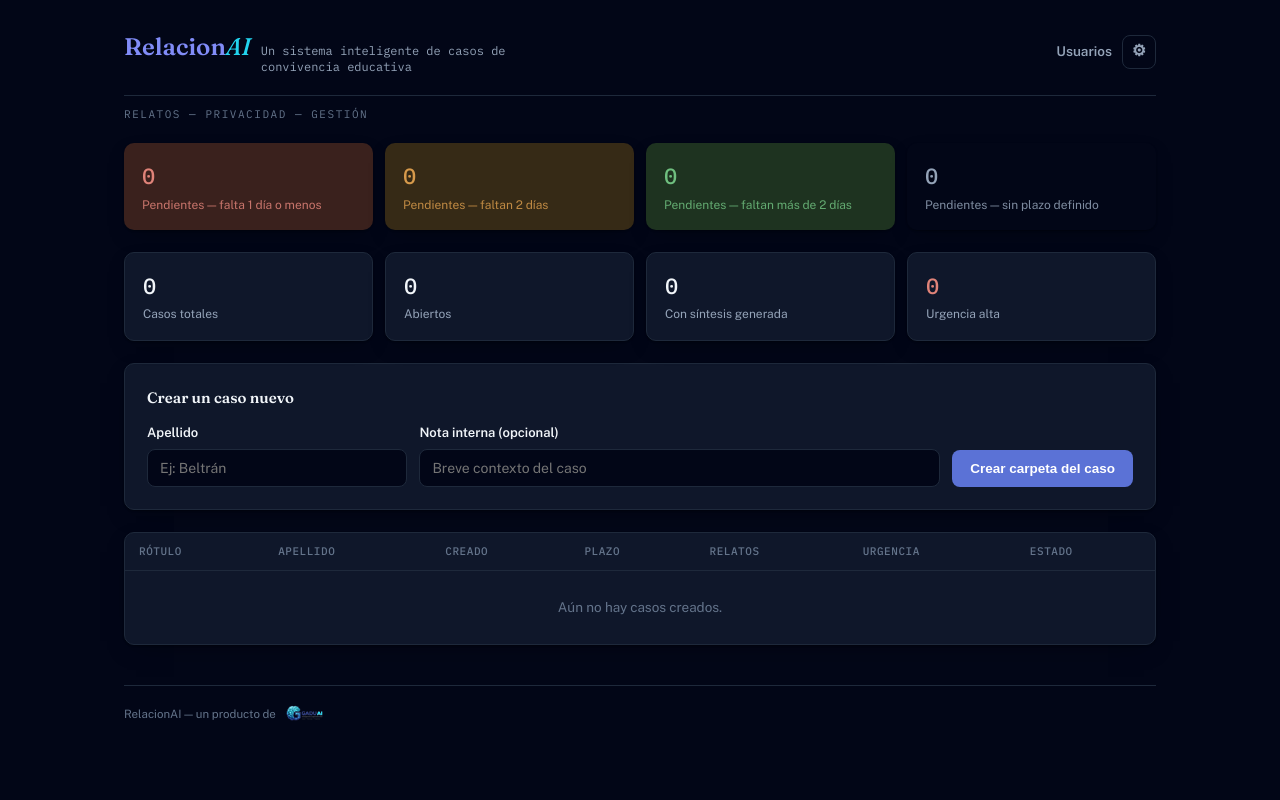
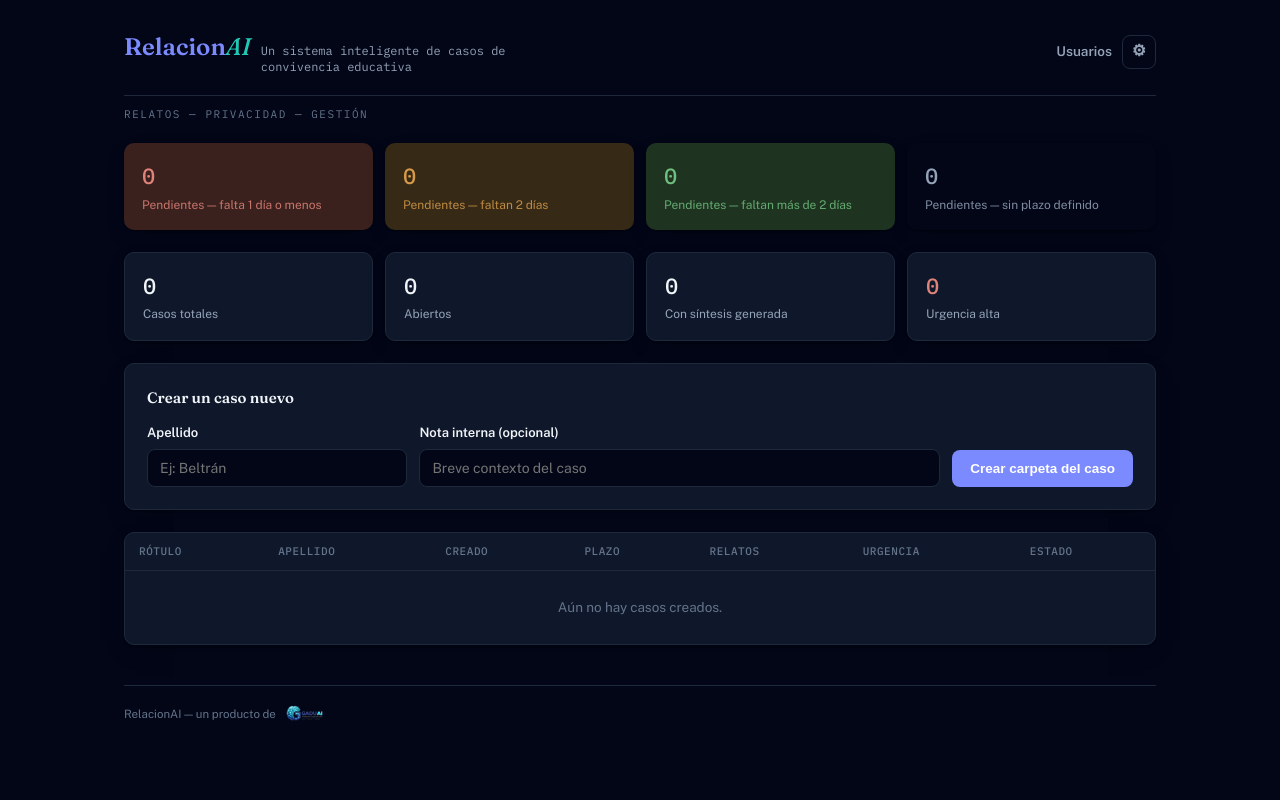
Before and after one commit to humbertoski26/Relacionai, a Flask app: page /encargado in a window 1280 px wide. Run offline with Flask 3, Linux system fonts and the light colour scheme; the visitor is signed in with stand-in values (Sample User, id 1); data comes from the database, SQL or seed files in the repository; data that the repository does not hold is empty; some libraries are stand-ins or nearby versions.

Commit message:
Nueva identidad visual: Paleta Inteligencia Educativa
Relacionai sigue el mismo tema (claro/oscuro) que GADUAI, así que
también sigue su paleta oficial: azul marino #0C0B70, azul intenso
#0034DA, turquesa IA #20C9B5, violeta #8B5CF6.

- Modo oscuro: variantes claras de azul intenso/turquesa IA para
  legibilidad de texto sobre fondo oscuro (mismo patrón ya usado acá
  desde la Fase 7).
- Modo claro: hex reales de la paleta — con una salvedad real de
  contraste: la turquesa IA oficial (#20C9B5) no pasa como texto
  chico sobre blanco (~1.7:1), así que --gaduai-cyan usa una
  variante oscurecida (#0C8F7E) que conserva el tono pero sí se lee.
- Los colores semánticos (good/warn/danger) no se tocan.

Co-Authored-By: Claude Sonnet 5 <noreply@anthropic.com>

```diff
--- a/relacionai-backend/static/style.css
+++ b/relacionai-backend/static/style.css
@@ -1,11 +1,11 @@
 :root{
   /* Tema oscuro (por defecto) — sigue el mismo tema que la persona elija en GADUAI
      (ver data-theme en base.html, sincronizado vía ?tema= al cruzar por el botón del
-     header). --gaduai-navy/--gaduai-cyan/--accent-strong aquí son variantes CLARAS de
-     los mismos tonos de marca de GADUAI (navy #4338ca / cyan #0ea5e9), necesarias para
-     que el texto siga siendo legible sobre este fondo oscuro — el bloque
-     [data-theme="claro"] más abajo usa los hex reales de GADUAI tal cual, igual que
-     GADUAI hace consigo mismo en su propio modo claro. */
+     header). Paleta Inteligencia Educativa (oficial GADUAI): azul marino #0C0B70,
+     azul intenso #0034DA, turquesa IA #20C9B5, violeta #8B5CF6. Acá usamos variantes
+     CLARAS de esos tonos para que el texto siga siendo legible sobre este fondo
+     oscuro — el bloque [data-theme="claro"] más abajo usa los hex reales de GADUAI
+     tal cual, igual que GADUAI hace consigo mismo en su propio modo claro. */
   --bg: #020617;
   --surface: #0F172A;
   --surface-sunken: #020617;
@@ -14,13 +14,13 @@
   --ink-muted: #94A3B8;
   --ink-faint: #64748B;
 
-  --accent: #5B72D6;
-  --accent-strong: #0EA5E9;
-  --accent-soft: #1E2547;
-  --accent-ink: #C7CDF5;
+  --accent: #7C8AFF;
+  --accent-strong: #20C9B5;
+  --accent-soft: #141A4D;
+  --accent-ink: #C7D2FE;
 
-  --gaduai-navy: #818CF8;
-  --gaduai-cyan: #22D3EE;
+  --gaduai-navy: #7C8AFF;
+  --gaduai-cyan: #20C9B5;
 
   --good: #6FBF7F; --good-soft: #1E3320;
   --warn: #D79A4B; --warn-soft: #362A16;
@@ -35,8 +35,10 @@
 }
 
 /* Modo claro — mismo mecanismo que GADUAI (atributo data-theme en <html>), con los
-   hex de marca reales de GADUAI (navy #4338ca / cyan #0ea5e9), legibles aquí porque
-   el fondo ahora es claro. */
+   hex reales de la Paleta Inteligencia Educativa. --gaduai-cyan usa una turquesa más
+   oscura que la turquesa IA oficial (#20C9B5): esa turquesa por sí sola no pasa
+   contraste como texto chico sobre blanco (~1.7:1, bajo el 4.5:1 exigible), así que
+   acá se usa una variante oscurecida que conserva el mismo tono pero sí se lee bien. */
 :root[data-theme="claro"]{
   color-scheme: light;
   --bg: #F8FAFC;
@@ -47,13 +49,13 @@
   --ink-muted: #475569;
   --ink-faint: #64748B;
 
-  --accent: #5B72D6;
-  --accent-strong: #0284C7;
-  --accent-soft: #E0E7FF;
-  --accent-ink: #3730A3;
+  --accent: #0034DA;
+  --accent-strong: #0034DA;
+  --accent-soft: #E6EAFF;
+  --accent-ink: #0C0B70;
 
-  --gaduai-navy: #4338CA;
-  --gaduai-cyan: #0891B2;
+  --gaduai-navy: #0C0B70;
+  --gaduai-cyan: #0C8F7E;
 }
 *{ box-sizing:border-box; }
 body{ margin:0; background:var(--bg); color:var(--ink); font-family:var(--font-body); font-size:15px; line-height:1.55; }
```
